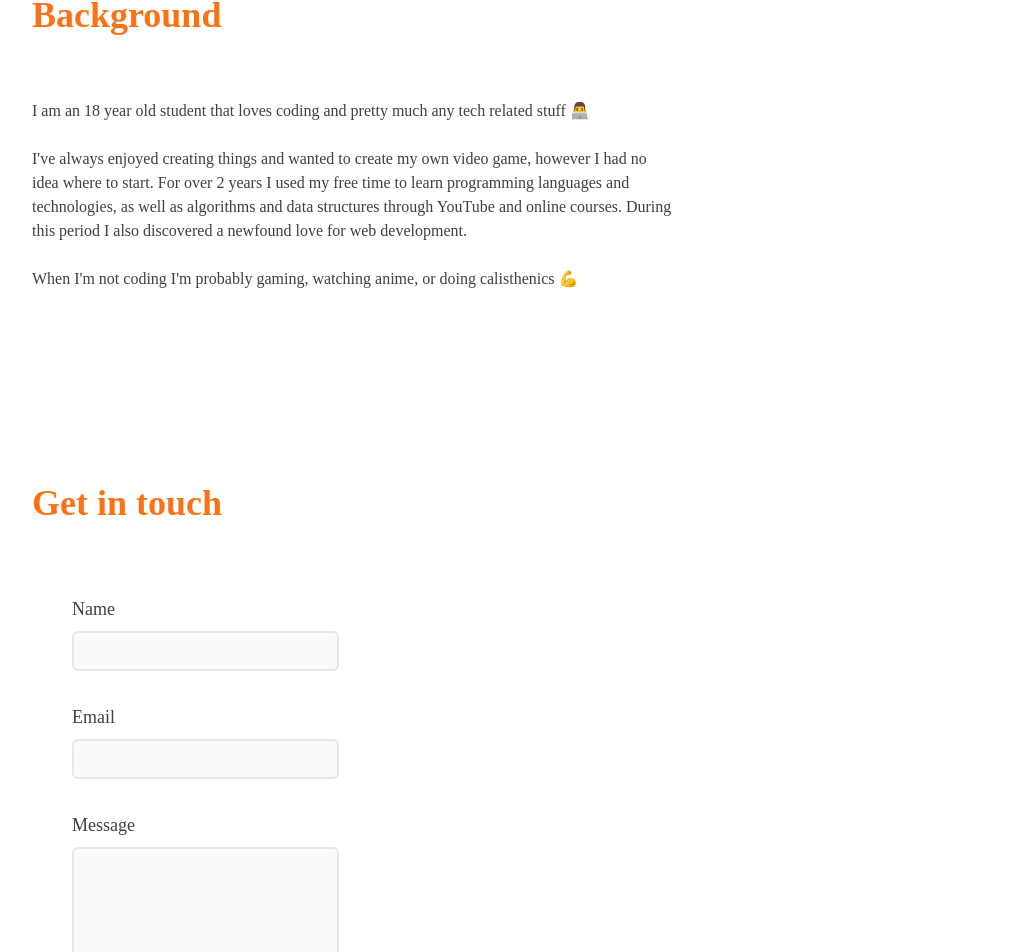
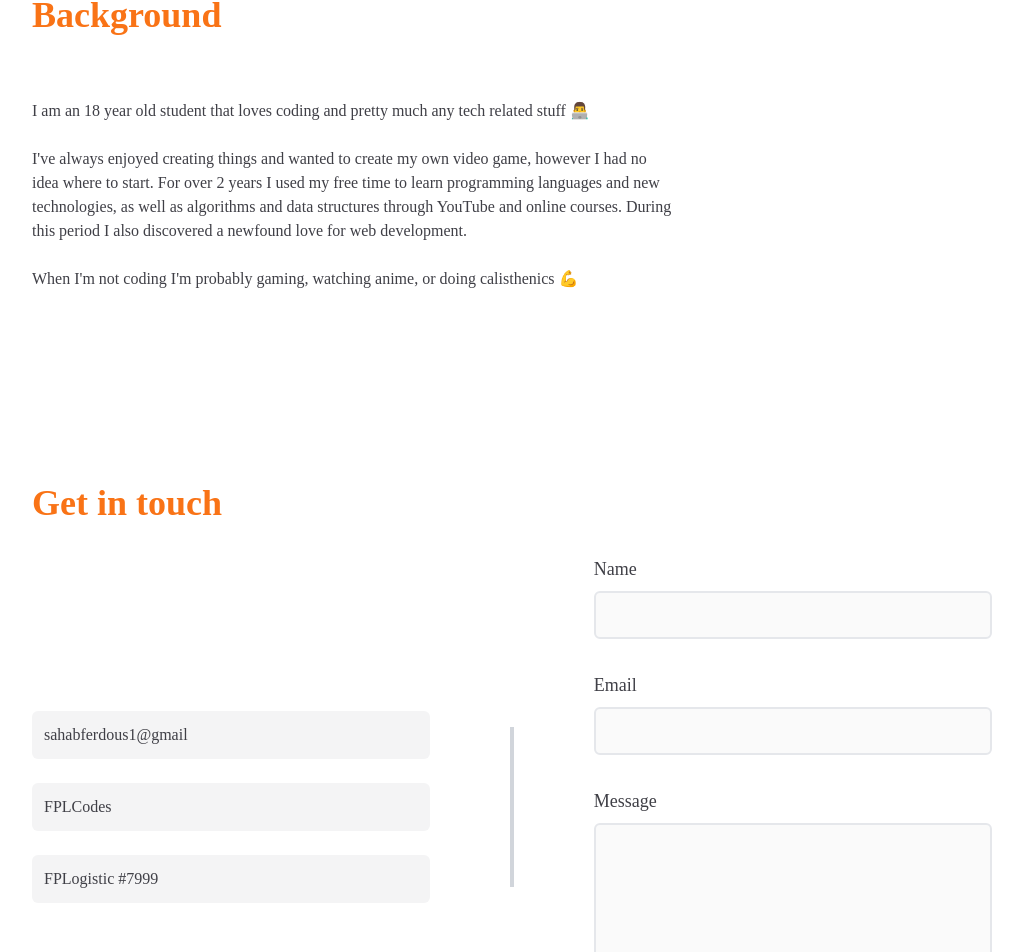
Before and after one commit to FPLCodes/Personal-portfolio, a Next.js app: page / in a window 1280 px wide. Shown: the part 3930-4882 px from the top of the page, without its empty margins (128-1151 px from the left). Built offline with nearby package versions, Linux system fonts and the light colour scheme.

Commit message:
Added contact details to form

```diff
--- a/pages/index.tsx
+++ b/pages/index.tsx
@@ -375,7 +375,7 @@ const Home: NextPage = () => {
               I've always enjoyed creating things and wanted to create my own
               video game, however I had no idea where to start.{" "}
               <b>For over 2 years</b> I used my free time to learn programming
-              languages and technologies, as well as algorithms and data
+              languages and new technologies, as well as algorithms and data
               structures through YouTube and online courses. During this period
               I also discovered a newfound love for web development.
             </p>
@@ -395,8 +395,22 @@ const Home: NextPage = () => {
           <h1 className="text-4xl text-orange-500 font-bold mb-8">
             Get in touch
           </h1>
+
+          <div className="flex flex-col md:flex-row md:items-center">
+            <div className="space-y-6 w-full md:w-1/2">
+              <div className="bg-zinc-100 p-3 rounded-md">
+                sahabferdous1@gmail
+              </div>
+
+              <div className="bg-zinc-100 p-3 rounded-md">FPLCodes</div>
+
+              <div className="bg-zinc-100 p-3 rounded-md">FPLogistic #7999</div>
+            </div>
+
+            <div className="bg-gray-300 hidden md:block w-1 h-40 place-self-center mx-10 lg:mx-20"></div>
+
             <form
-            className="kwes-form lg:w-1/2 space-y-8 md:px-10 py-10"
+              className="kwes-form md:w-1/2 space-y-8 py-10 md:py-0"
               action="https://kwesforms.com/api/foreign/forms/VYUaY10qgL1m56DMgych"
               kw-cloak
             >
@@ -405,7 +419,7 @@ const Home: NextPage = () => {
                   Name
                 </label>
                 <input
-                className="border-2 rounded-md md:w-2/3 h-10 px-2 bg-zinc-50"
+                  className="border-2 rounded-md h-12 px-2 bg-zinc-50"
                   type="text"
                   name="name"
                   required
@@ -417,7 +431,7 @@ const Home: NextPage = () => {
                   Email
                 </label>
                 <input
-                className="border-2 rounded-md md:w-2/3 h-10 px-2 bg-zinc-50"
+                  className="border-2 rounded-md h-12 px-2 bg-zinc-50"
                   type="email"
                   name="email"
                   required
@@ -429,7 +443,7 @@ const Home: NextPage = () => {
                   Message
                 </label>
                 <textarea
-                className="border-2 rounded-md md:w-2/3 h-32 px-2 py-2 bg-zinc-50"
+                  className="border-2 rounded-md h-40 px-2 py-2 bg-zinc-50"
                   name="message"
                   required
                 ></textarea>
@@ -442,6 +456,7 @@ const Home: NextPage = () => {
                 Send
               </button>
             </form>
+          </div>
         </section>
       </main>
 
```
Lines whose indentation alone changed are shown as unchanged.
